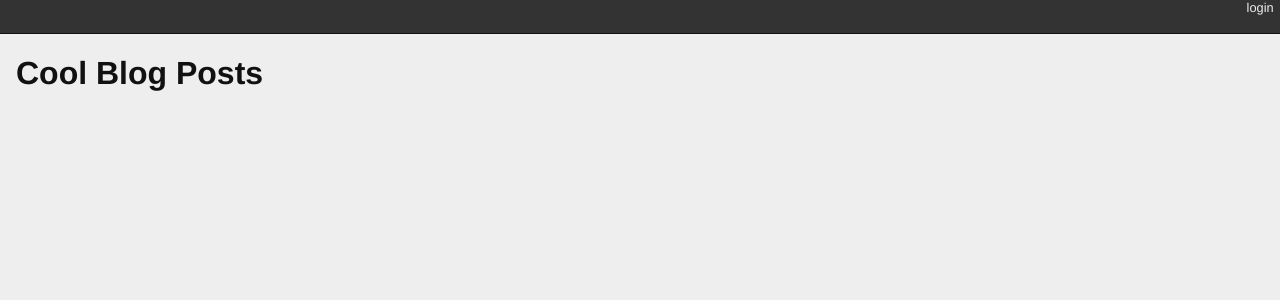
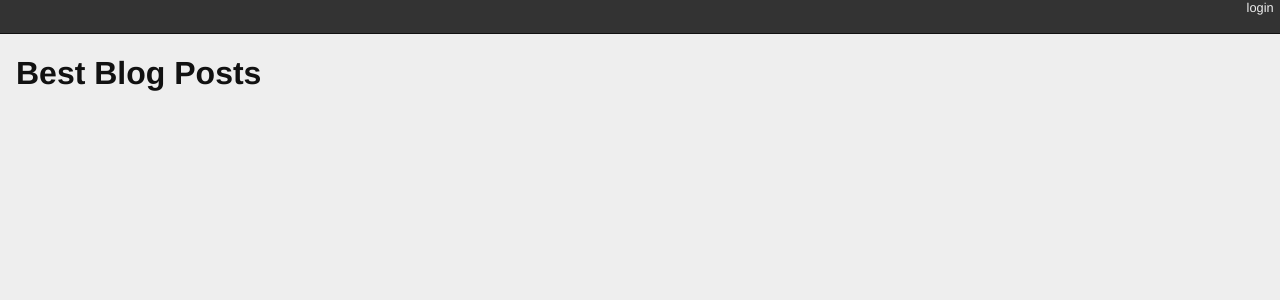
Before and after one commit to JWConger/L9-django-blog-continued, a Django app: page / in a window 1280 px wide. Shown: the top 300 px of the page. Run offline with Django 4.2, Linux system fonts and the light colour scheme; data that the repository does not hold is empty.

Commit message:
change title

```diff
--- a/blogging/templates/blogging/list.html
+++ b/blogging/templates/blogging/list.html
@@ -1,6 +1,6 @@
 <!DOCTYPE html>
 {% extends "base.html" %}{% block content %}
-    <h1>Cool Blog Posts</h1>
+    <h1>Best Blog Posts</h1>
     {% for post in post_list %}
         <div class="post">
             <h2><a href="{% url 'blog_detail' post.pk %}">{{ post }}</a></h2>
--- a/blogging/tests.py
+++ b/blogging/tests.py
@@ -40,7 +40,7 @@ class FrontEndTestcase(TestCase):
     def test_list_only_published(self):
         resp = self.client.get("/")
         resp_text = resp.content.decode(resp.charset)
-        self.assertTrue("Cool Blog Posts" in resp_text)
+        self.assertTrue("Best Blog Posts" in resp_text)
         for count in range(1, 11):
             title = "Post %d Title" % count
             if count < 6:
```
